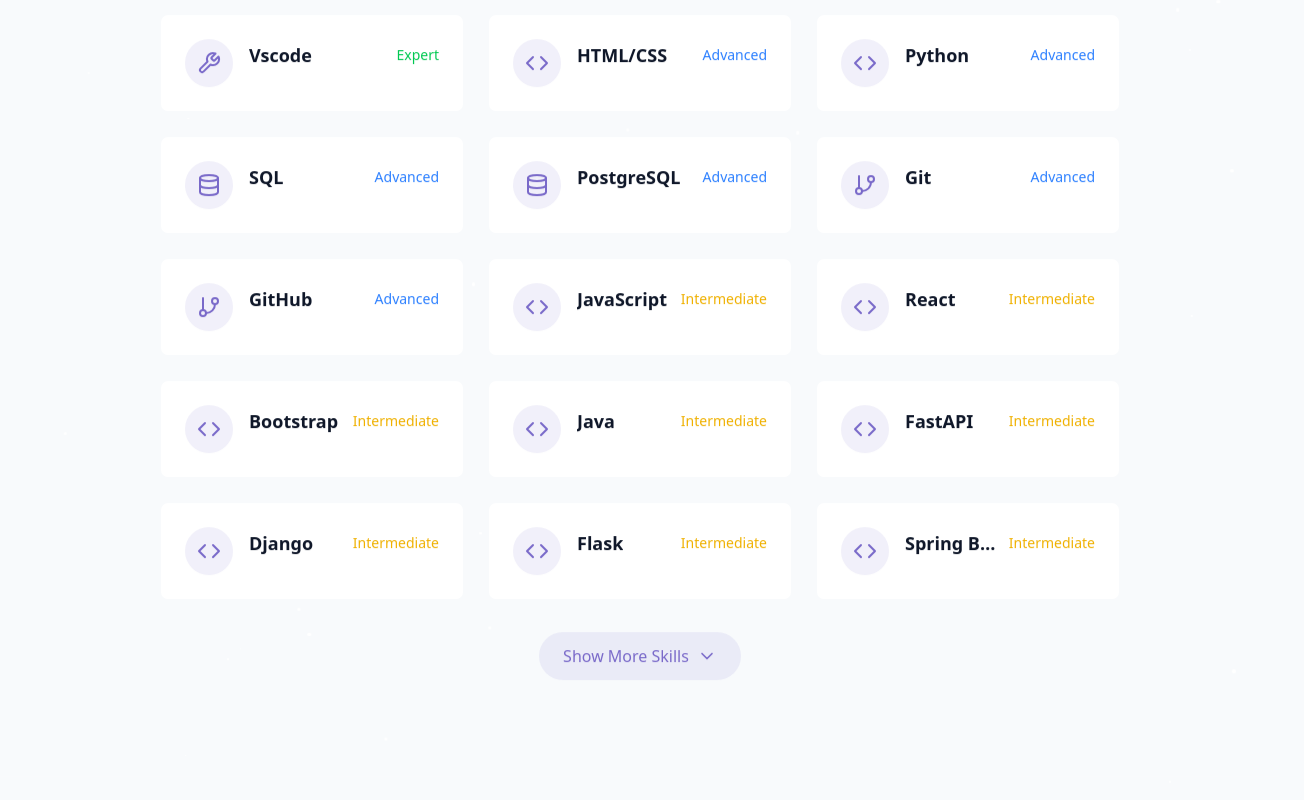
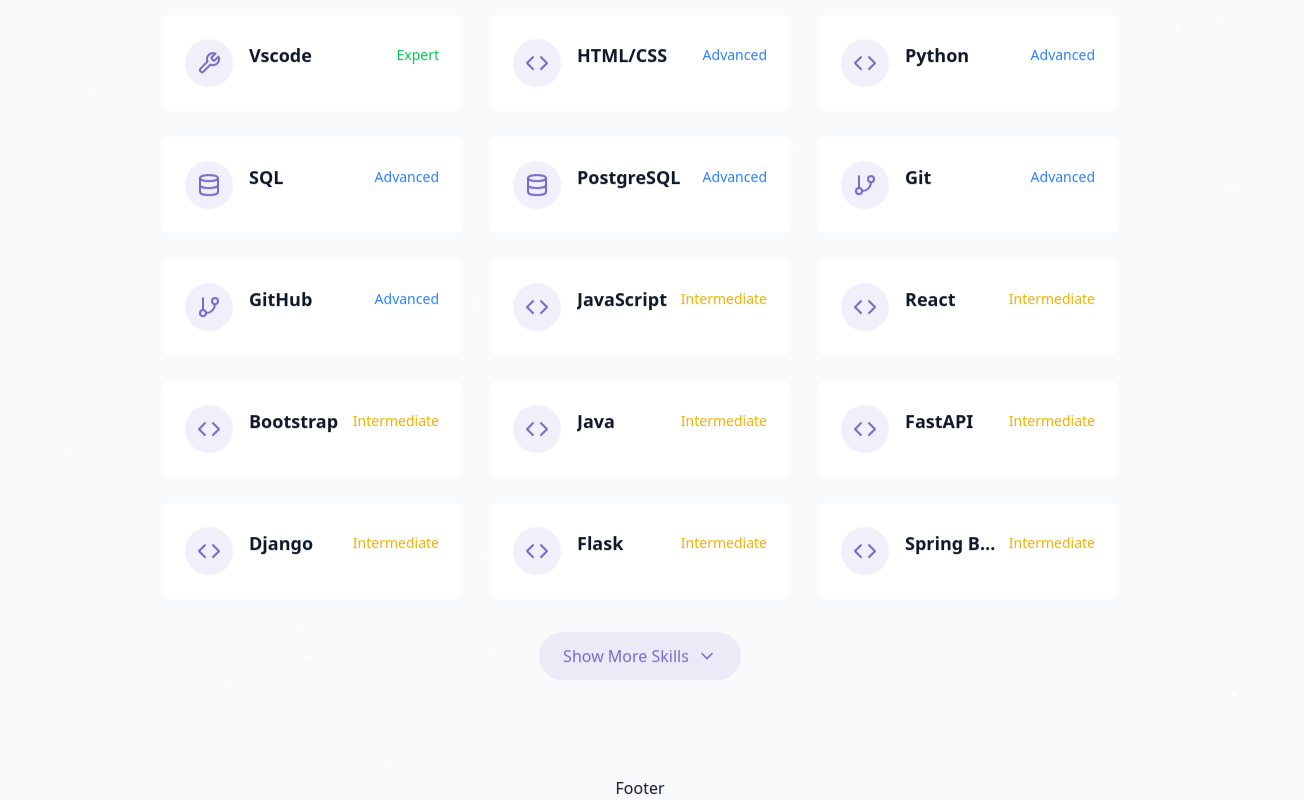
Before and after one commit to dangkhoipham80/portfolio, a React (Vite) app in the folder portfolio/: page / in a window 1280 px wide. Shown: the part 1884-2684 px from the top of the page, 1304 px wide, since content can reach past the window. Built offline with nearby package versions, Linux system fonts and the light colour scheme.

Commit message:
fix: delete horizontal scroll bar

```diff
--- /dev/null
+++ b/portfolio/src/components/Footer.tsx
@@ -0,0 +1,7 @@
+import React from "react";
+
+const Footer = () => {
+  return <div>Footer</div>;
+};
+
+export default Footer;
--- a/portfolio/src/index.css
+++ b/portfolio/src/index.css
@@ -214,11 +214,11 @@
   }
 
   html {
-    @apply scroll-smooth;
+    @apply scroll-smooth overflow-x-hidden;
   }
 
   body {
-    @apply bg-background text-foreground transition-colors duration-300;
+    @apply bg-background text-foreground transition-colors duration-300 overflow-x-hidden;
     font-feature-settings: "rlig" 1, "calt" 1;
   }
 }
--- a/portfolio/src/pages/Home.tsx
+++ b/portfolio/src/pages/Home.tsx
@@ -4,6 +4,7 @@
 import MainSection from "../components/MainSection";
 import AboutMeSection from "../components/AboutMeSection";
 import SkillsSection from "../components/SkillsSection";
+import Footer from "../components/Footer";
 
 const Home = () => {
   return (
@@ -25,6 +26,7 @@
       </main>
 
       {/* Footer */}
+      <Footer />
     </div>
   );
 };
```
